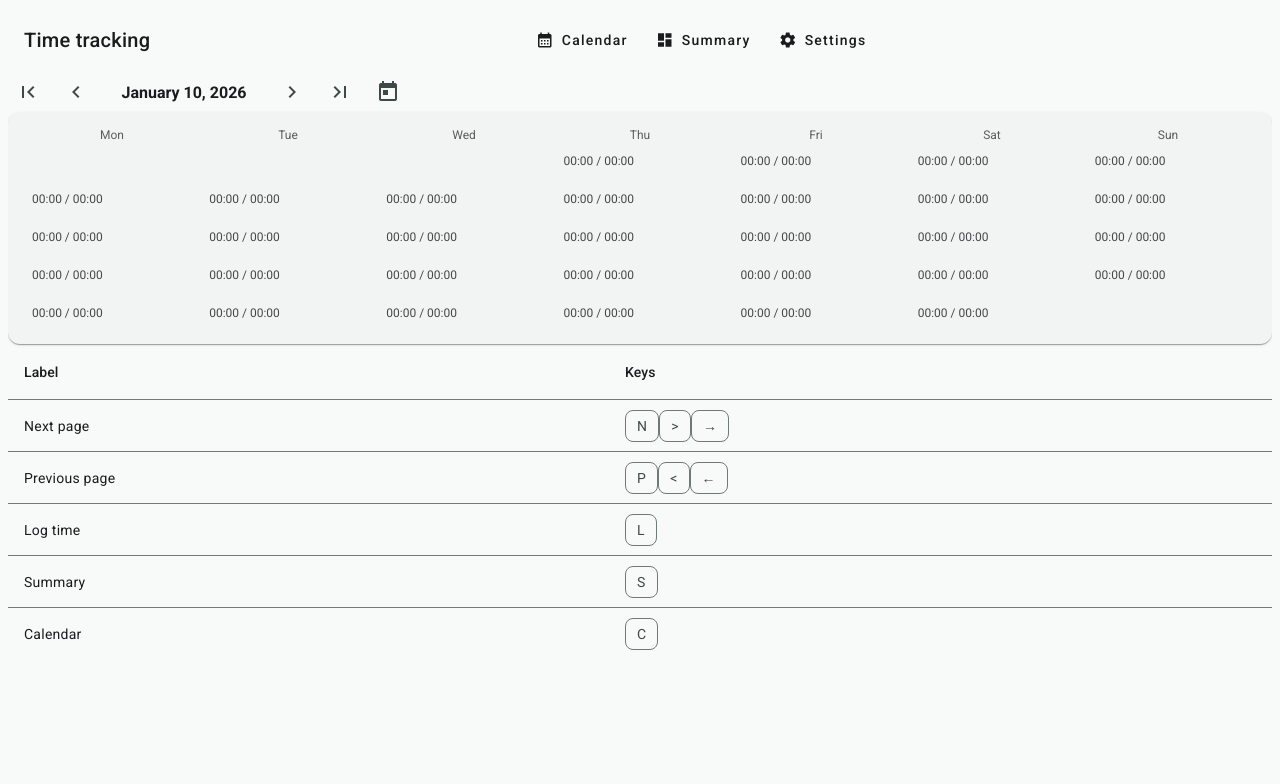
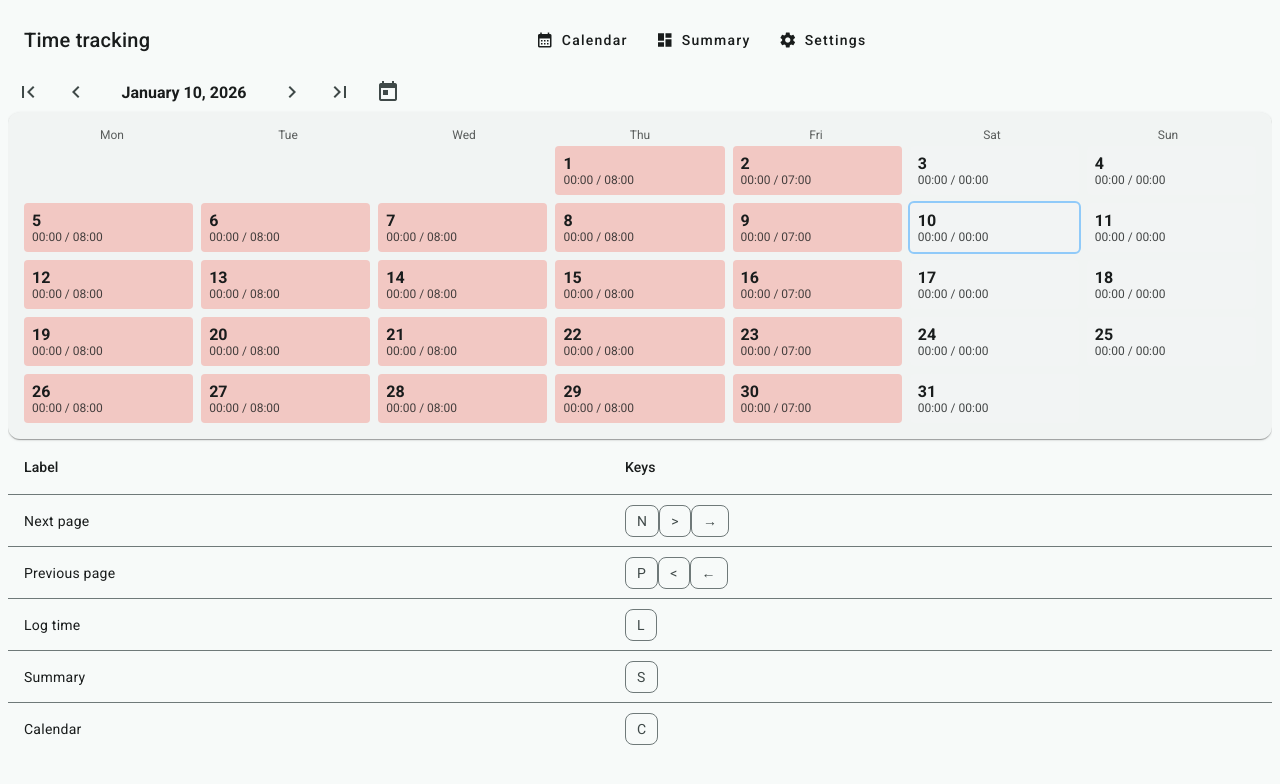
Before and after one commit to MisterBiscuit/time-tracker, an Angular app: page /calendar in a window 1280 px wide. Shown: the top 784 px of the page. Built offline with nearby package versions, Linux system fonts and the light colour scheme.

Commit message:
feat: fix issues with calendar display

```diff
--- a/src/app/app.component.html
+++ b/src/app/app.component.html
@@ -1,4 +1,4 @@
-<mat-drawer-container autosize>
+<mat-drawer-container>
   <mat-drawer-content>
     <mat-toolbar>
       <span>Time tracking</span>
@@ -27,7 +27,7 @@
   </mat-drawer-content>
 
   <mat-drawer position="end"
-              mode="push"
+              mode="over"
               [autoFocus]="false"
               [opened]="drawerStateManager.isOpen()"
               (closed)="drawerStateManager.close()">
--- a/src/app/components/calendar/calendar.component.html
+++ b/src/app/components/calendar/calendar.component.html
@@ -10,25 +10,28 @@
       @for (day of days(); track day) {
 
         <div class="day" [class.selected]="day.iso === current()">
-        @if (day.type === 'empty') {
-          <div class="empty"></div>
-        } @else if (day.type === 'off'; as offDay) {
-          <div class="off small">
-            {{ offDay.label }}
-          </div>
-        } @else if (day.type === 'worked'; as workedDay) {
-          <div class="worked"
-               [class.complete]="workedDay.logged >= workedDay.expected && workedDay.expected > 0"
-               [class.missing]="workedDay.logged < workedDay.expected"
-               (click)="selectDate(workedDay.iso)">
+          @if (isOff(day)) {
+            <div class="flex flex-row gap-1">
+              <strong>{{ day.day }}</strong>
+              <span>{{ day.label }}</span>
+            </div>
+          }
+          @else if (isWorked(day)) {
+            <div class="worked"
+                 [class.complete]="day.logged >= day.expected && day.expected > 0"
+                 [class.missing]="day.logged < day.expected"
+                 (click)="selectDate(day.iso)">
 
-            <strong>{{ workedDay.day }}</strong>
+              <strong>{{ day.day }}</strong>
 
-            <div class="small">
-              {{ workedDay.logged | duration }} / {{ workedDay.expected | duration }}
+              <div class="small">
+                {{ day.logged | duration }} / {{ day.expected | duration }}
+              </div>
             </div>
-          </div>
-        }
+          }
+          @else {
+            <div class="empty"></div>
+          }
         </div>
       }
     </div>
--- a/src/app/components/calendar/calendar.component.scss
+++ b/src/app/components/calendar/calendar.component.scss
@@ -9,24 +9,24 @@
   border-radius: 4px;
   background: rgba(255, 255, 255, 0.04);
 
-  & .empty {
+  &:has(.empty) {
     background: transparent;
     pointer-events: none;
   }
 
-  & .selected {
+  &.selected {
     outline: 2px solid #90caf9;
   }
 
-  & .complete {
+  &:has(.complete) {
     background: rgba(76, 175, 80, 0.25)
   }
 
-  & .missing {
+  &:has(.missing) {
     background: rgba(244, 67, 54, 0.25)
   }
 
-  & .off {
+  &:has(.off) {
     background: rgba(120, 120, 120, 0.25)
   }
 }
--- a/src/app/components/calendar/calendar.component.ts
+++ b/src/app/components/calendar/calendar.component.ts
@@ -9,11 +9,10 @@ import {toLocalDateString} from '@shared/helpers';
 import {StorageService} from '@shared/storage.service';
 import {TimeOff} from '@shared/interfaces';
 
-type CalendarDay = { iso: string; } & (
-  | { type: 'empty' }
-  | { type: 'off'; label: string | undefined; day: number }
-  | { type: 'worked'; day: number; loggable: boolean; logged: number; expected: number }
-);
+type EmptyDay = { type: 'empty'; iso: string; };
+type OffDay = { type: 'off'; iso: string; label: string | undefined; day: number };
+type WorkedDay = { type: 'worked'; iso: string; day: number; loggable: boolean; logged: number; expected: number };
+type CalendarDay = EmptyDay | OffDay | WorkedDay;
 
 @Component({
   selector: 'app-calendar',
@@ -93,4 +92,16 @@ export class CalendarComponent {
     this.dateStateManager.set(date);
     this.drawerStateManager.show(DailyLogComponent);
   }
+
+  public isEmpty(day: CalendarDay): day is EmptyDay {
+    return day.type === 'empty';
+  }
+
+  public isOff(day: CalendarDay): day is OffDay {
+    return day.type === 'off';
+  }
+
+  public isWorked(day: CalendarDay): day is WorkedDay {
+    return day.type === 'worked';
+  }
 }
--- a/src/app/shared/helpers.ts
+++ b/src/app/shared/helpers.ts
@@ -6,8 +6,6 @@ export function toLocalDateString(date: Date): string {
 }
 
 export function fromLocalDateString(value: string): Date {
-  console.log('value', value);
-  console.log('split', value.split('-'));
   const [y, m, d] = value.split('-').map(Number);
   return new Date(y, m - 1, d);
 }
--- a/src/styles.scss
+++ b/src/styles.scss
@@ -2,7 +2,8 @@
 
 @use '@angular/material' as mat;
 
-@include mat.core();
+@include mat.elevation-classes();
+@include mat.app-background();
 
 $typography: mat.m2-define-typography-config(
   $font-family: 'Roboto, "Helvetica Neue", Arial, sans-serif'
@@ -38,6 +39,15 @@ body {
 .flex {
   display: flex;
 }
+.flex-row {
+  flex-direction: row;
+}
+.flex-column {
+  flex-direction: column;
+}
+.gap-1 {
+  gap: 1rem;
+}
 
 .justify-space-between {
   justify-content: space-between;
```
